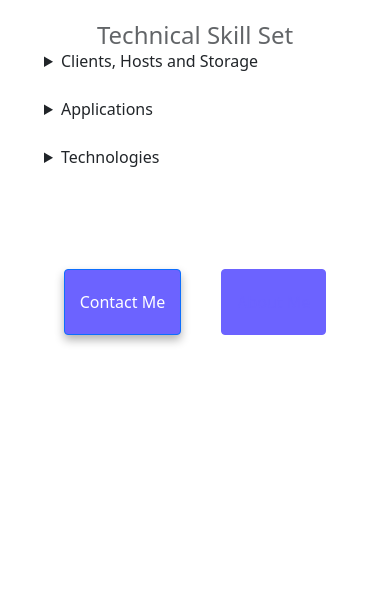
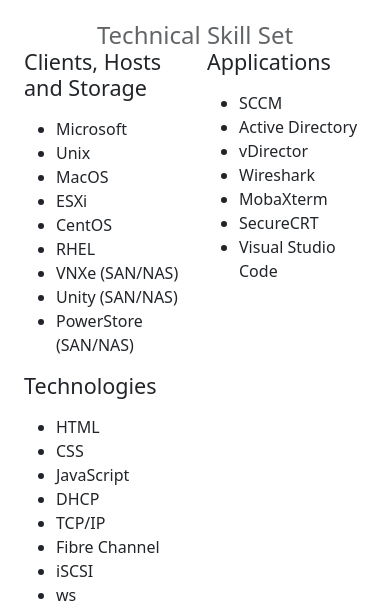
Before and after one commit to ApocalypseAnt/Main_Portfolio, a plain HTML site: page index.html in a window 390 px wide. Shown: the part 481-1092 px from the top of the page. Before the commit the page ends 920 px from the top, so only its background shows below. Drawn offline with nearby package versions, Linux system fonts and the light colour scheme.

Commit message:
Added justified container with even responsive columns for tech skill set

```diff
--- a/index.html
+++ b/index.html
@@ -54,10 +54,12 @@
       <h1>Ana Martins</h1>
       <h3>🇮🇪 Front-end developer, based in Ireland</h3>
       <br />
+      <div class="d-flex justify-content-evenly">
+        <div class="container">
+          <div class="row">
             <h3><a id="tech_skill"></a>Technical Skill Set</h3>
-      <ul>
-        <details>
-          <summary>Clients, Hosts and Storage</summary>
+            <div class="col">
+              <h4 class="mb-3">Clients, Hosts and Storage</h4>
               <ul>
                 <li>Microsoft</li>
                 <li>Unix</li>
@@ -69,10 +71,9 @@
                 <li>Unity (SAN/NAS)</li>
                 <li>PowerStore (SAN/NAS)</li>
               </ul>
-        </details>
-        <br />
-        <details>
-          <summary>Applications</summary>
+            </div>
+            <div class="col">
+              <h4 class="mb-3">Applications</h4>
               <ul>
                 <li>SCCM</li>
                 <li>Active Directory</li>
@@ -82,10 +83,9 @@
                 <li>SecureCRT</li>
                 <li>Visual Studio Code</li>
               </ul>
-        </details>
-        <br />
-        <details>
-          <summary>Technologies</summary>
+            </div>
+            <div class="col">
+              <h4 class="mb-3">Technologies</h4>
               <ul>
                 <li>HTML</li>
                 <li>CSS</li>
@@ -97,8 +97,10 @@
                 <li>ws</li>
                 <li>DSN</li>
               </ul>
-        </details>
-      </ul>
+            </div>
+          </div>
+        </div>
+      </div>
     </div>
 
     <br />
```
Lines whose indentation alone changed are shown as unchanged.
